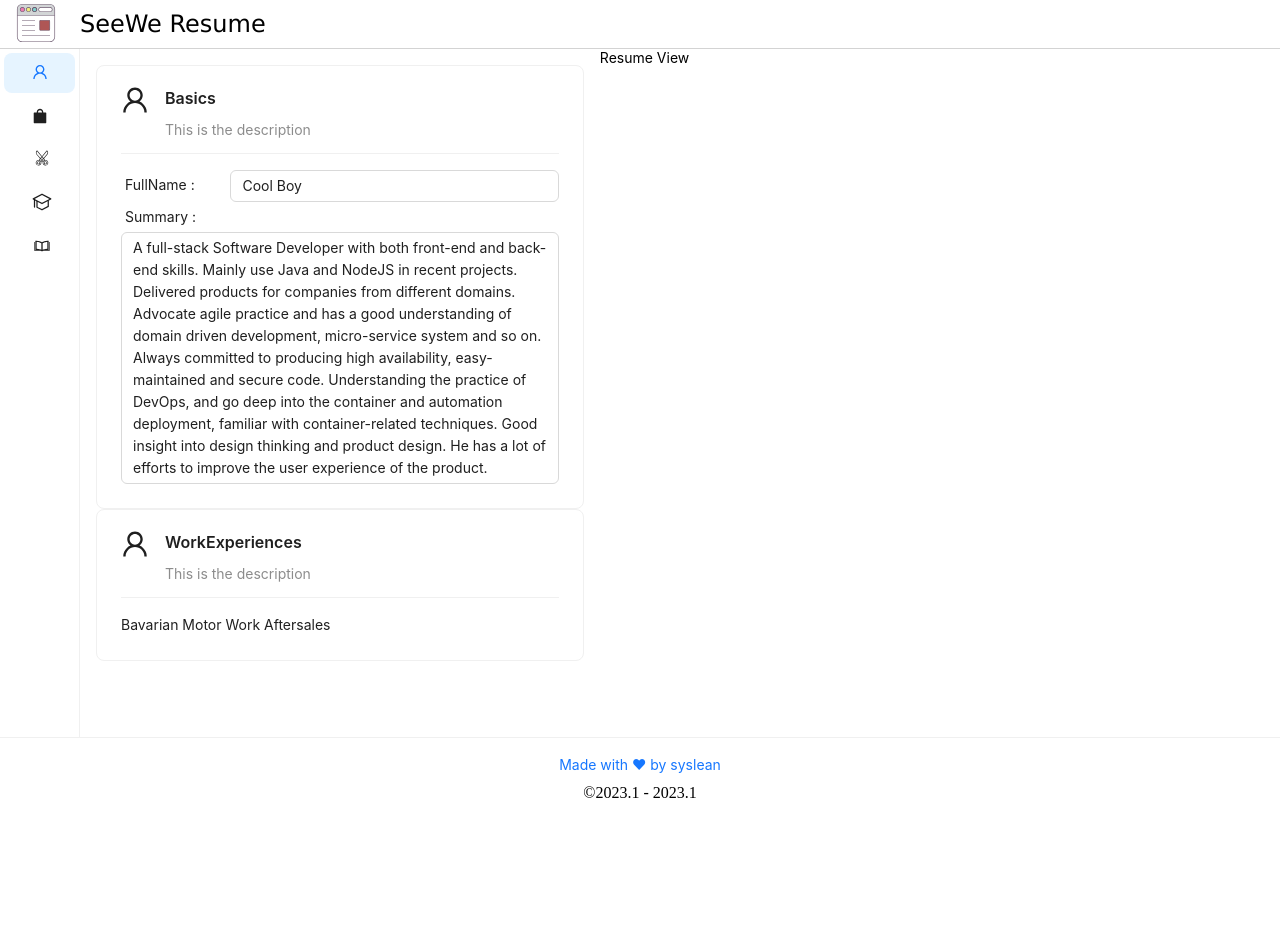
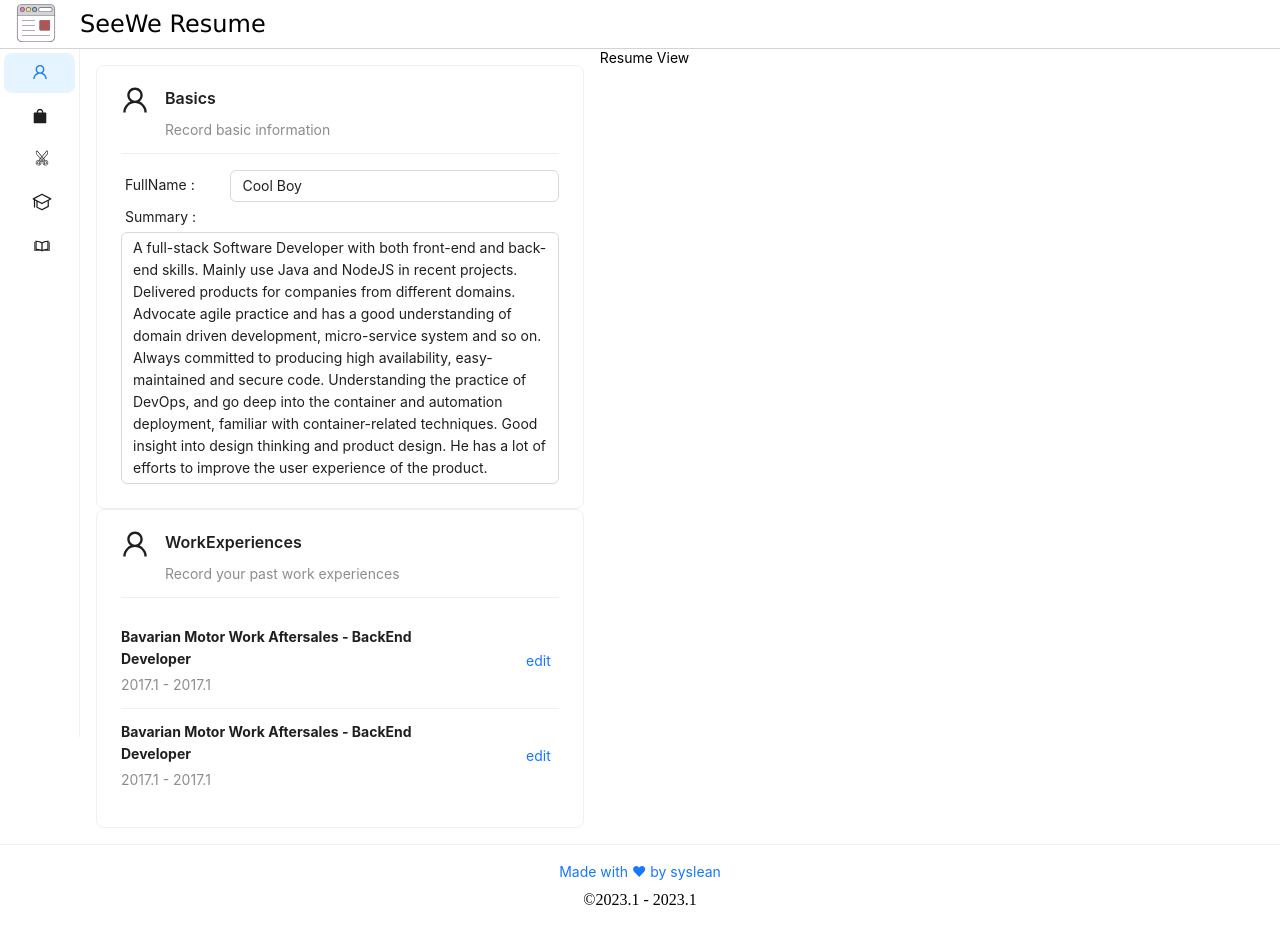
Before and after one commit to syslean/seewe_ui, a React (Create React App) app: page / in a window 1280 px wide. Before the commit the page ends 818 px from the top, so only its background shows below. Built offline with nearby package versions, Linux system fonts and the light colour scheme.

Commit message:
[feat] add works experiences display

```diff
--- a/src/component/footer/index.tsx
+++ b/src/component/footer/index.tsx
@@ -1,15 +1,15 @@
 import React from 'react';
 import {Space} from "antd";
 import Link from "antd/lib/typography/Link";
+import {getYearAndMonth} from "../../utils";
 
 const Footer: React.FC<Props> = () => {
-  const nowTime = new Date();
 
   return (
     <div style={{textAlign: "center", padding: "1rem"}}>
       <Space direction="vertical" align="center" size="small">
         <Link href="https://github.com/syslean" target="_blank">Made with ❤ by syslean</Link>
-        <div>©2023.1 - {nowTime.getFullYear()}.{nowTime.getMonth() + 1}</div>
+        <div>©2023.1 - {getYearAndMonth(new Date())}</div>
       </Space>
     </div>
 
--- a/src/component/resume/basics/index.tsx
+++ b/src/component/resume/basics/index.tsx
@@ -9,7 +9,7 @@ const Basics: React.FC = () => {
 
   return (
     <Card>
-      <Header title="Basics"/>
+      <Header title="Basics" description="Record basic information"/>
       <Row>
         <Col span={6}>
           <Label name="FullName"/>
--- a/src/component/resume/header/index.tsx
+++ b/src/component/resume/header/index.tsx
@@ -3,13 +3,13 @@ import {UserOutlined} from "@ant-design/icons";
 import Meta from "antd/lib/card/Meta";
 import {WrappedDivider} from "../../common/divider";
 
-const Header: React.FC<Props> = ({title}: Props) => {
+const Header: React.FC<Props> = ({title, description}: Props) => {
   return (
     <div>
       <Meta
         avatar={<UserOutlined style={{fontSize: "2em", lineHeight: "3rem"}}/>}
         title={title}
-        description="This is the description"
+        description={description}
       />
       <WrappedDivider marginVerticalSize="1rem"/>
     </div>
@@ -21,4 +21,5 @@ export default Header;
 
 interface Props {
   title: string;
+  description: string;
 }
--- a/src/component/resume/works/index.tsx
+++ b/src/component/resume/works/index.tsx
@@ -1,19 +1,34 @@
 import React, {useContext} from 'react';
 import {ResumeContext} from "../../../page/Resume/ResumeContext";
 import Header from "../header";
-import {Card} from "antd";
+import {Card, List} from "antd";
+import {getYearAndMonth} from "../../../utils";
 
 const Works: React.FC = () => {
   const {workExperiences} = useContext(ResumeContext);
 
   return (
     <Card>
-      <Header title="WorkExperiences"/>
-      {workExperiences.map((workExperience) => {
-        return (
-          <>{workExperience.name}</>
-        )
-      })}
+      <Header title="WorkExperiences" description="Record your past work experiences"/>
+
+      <List
+        itemLayout="horizontal"
+        dataSource={workExperiences}
+        renderItem={
+          (workExperience, index) => {
+            const basicInfo = `${workExperience.name} - ${workExperience.position}`
+            const limitDate = `${getYearAndMonth(workExperience.startDate)} - ${getYearAndMonth(workExperience.endDate)}`;
+            return (
+              <List.Item  actions={[<a key={index}>edit</a>]}>
+                <List.Item.Meta
+                  title={basicInfo}
+                  description={limitDate}
+                />
+              </List.Item>
+            )
+          }
+        }
+      />
     </Card>
   )
 }
--- a/src/mock/mockResume01.json
+++ b/src/mock/mockResume01.json
@@ -11,8 +11,16 @@
       "id": "randomId1",
       "name": "Bavarian Motor Work Aftersales",
       "position": "BackEnd Developer",
-      "startDate": "2010-10",
-      "endDate": "2020-10",
+      "startDate": "2017/01/01",
+      "endDate": "2017/01/01",
+      "summary": "This project is a location-based trip sharing tool. Users, especially for women, can share trips with friends and family in unsecured environments. I led the backend development in the team. This system is based on Java and Spring. In addition to providing the mobile application with an interface for data presentation and data exchange, there is also a need to think deeply about user privacy protection. When first take on the project, I need to refactor the code left over from the previous company. I refactored the overall architecture of the code and introduced the design of micro-services and DDD. Extensive tests have been rewritten to ensure the high availability of code. In-depth design of the application's interface to respond to the instantaneous high volume of network requests generated by large-scale marketing campaigns. Ensure that there are no breakdowns during the campaign promotion."
+    },
+    {
+      "id": "randomId1",
+      "name": "Bavarian Motor Work Aftersales",
+      "position": "BackEnd Developer",
+      "startDate": "2017/01/01",
+      "endDate": "2017/01/01",
       "summary": "This project is a location-based trip sharing tool. Users, especially for women, can share trips with friends and family in unsecured environments. I led the backend development in the team. This system is based on Java and Spring. In addition to providing the mobile application with an interface for data presentation and data exchange, there is also a need to think deeply about user privacy protection. When first take on the project, I need to refactor the code left over from the previous company. I refactored the overall architecture of the code and introduced the design of micro-services and DDD. Extensive tests have been rewritten to ensure the high availability of code. In-depth design of the application's interface to respond to the instantaneous high volume of network requests generated by large-scale marketing campaigns. Ensure that there are no breakdowns during the campaign promotion."
     }
   ],
@@ -38,15 +46,15 @@
       "id": "randomId1",
       "institution": "Beijing University",
       "degree": "bachelor degree",
-      "startDate": "2014-10",
-      "endDate": "2018-7"
+      "startDate": "2014/10/1",
+      "endDate": "2018/7/1"
     },
     {
       "id": "randomId1",
       "institution": "Tsinghua University",
       "degree": "master degree",
-      "startDate": "2018-10",
-      "endDate": "2022-7"
+      "startDate": "2018/10/1",
+      "endDate": "2022/7/1"
     }
   ],
   "publications": [
@@ -54,7 +62,7 @@
       "id": "randomId1",
       "title": "Github Star 100w+",
       "describe": "The Author of Seewe",
-      "date": "2022-7"
+      "date": "2022/7/1"
     }
   ]
 }
--- a/src/utils/index.ts
+++ b/src/utils/index.ts
@@ -12,3 +12,10 @@ export function getItem(
 ): MenuItem {
   return {key, icon, children, label, type,} as MenuItem;
 }
+
+export function getYearAndMonth(date: Date | string): string {
+  if(typeof date === "string"){
+    date = new Date(date);
+  }
+  return `${date.getFullYear()}.${date.getMonth() + 1}`
+}
```
